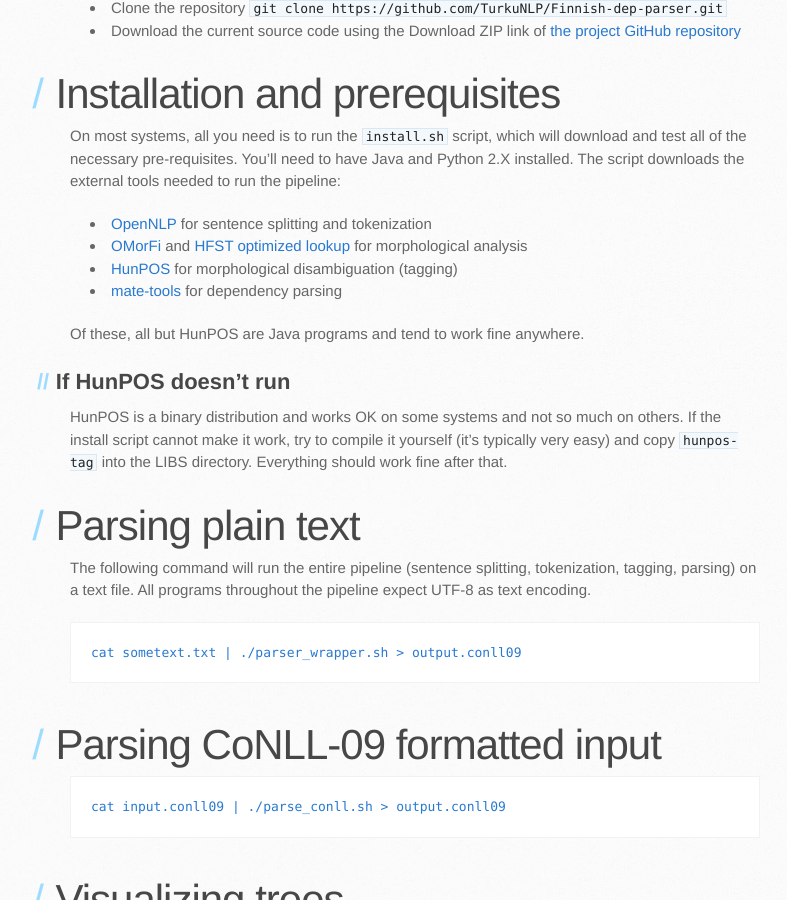
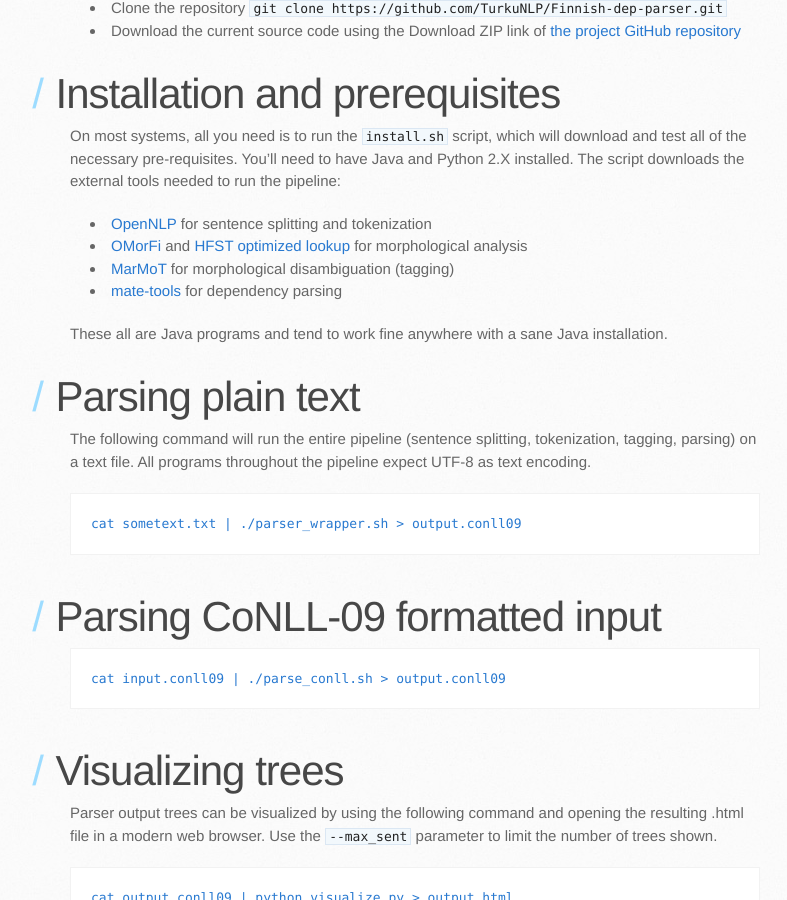
Before and after one commit to TurkuNLP/Finnish-dep-parser, a Jekyll site: the page built from index.md, in a window 1280 px wide and 900 px high, scrolled down 619 px. Shown: the whole window, without its empty margins (100-887 px from the left). Built offline with Jekyll 4.4.1, drawn with Linux system fonts in a browser that asks for light colours.

Commit message:
Documentation: HunPOS -> MarMoT

```diff
--- a/index.md
+++ b/index.md
@@ -20,14 +20,10 @@ On most systems, all you need is to run the `install.sh` script, which will down
 
 * [OpenNLP](http://opennlp.apache.org) for sentence splitting and tokenization
 * [OMorFi](http://code.google.com/p/omorfi/) and [HFST optimized lookup](http://sourceforge.net/projects/hfst/files/optimized-lookup/) for morphological analysis
-* [HunPOS](http://code.google.com/p/hunpos/) for morphological disambiguation (tagging)
+* [MarMoT](https://code.google.com/p/cistern/wiki/marmot) for morphological disambiguation (tagging)
 * [mate-tools](https://code.google.com/p/mate-tools/) for dependency parsing
 
-Of these, all but HunPOS are Java programs and tend to work fine anywhere.
-
-## If HunPOS doesn't run
-
-HunPOS is a binary distribution and works OK on some systems and not so much on others. If the install script cannot make it work, try to compile it yourself (it's typically very easy) and copy `hunpos-tag` into the LIBS directory. Everything should work fine after that.
+These all are Java programs and tend to work fine anywhere with a sane Java installation.
 
 # Parsing plain text
 
```
